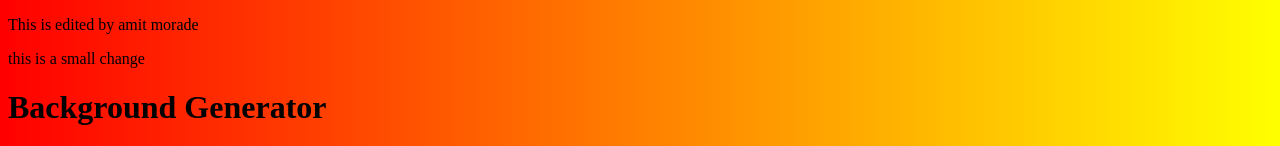
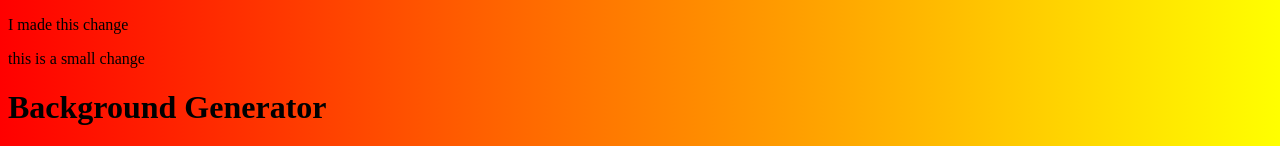
Before and after one commit to Amit-Morade/background-generator, a plain HTML site: page index.html in a window 1280 px wide. Shown: the top 146 px of the page. Drawn offline with Linux system fonts and the light colour scheme.

Commit message:
made a new change AMit

```diff
--- a/index.html
+++ b/index.html
@@ -6,7 +6,7 @@
 	<link rel="stylesheet" type="text/css" href="style.css">
 </head>
 <body>
-	<p>This is edited by amit morade</p>
+	<p>I made this change</p>
 	<p>this is a small change</p>
 	<h1>Background Generator</h1>
 	<input type="color" name="color1" value="#00ff00">
```
